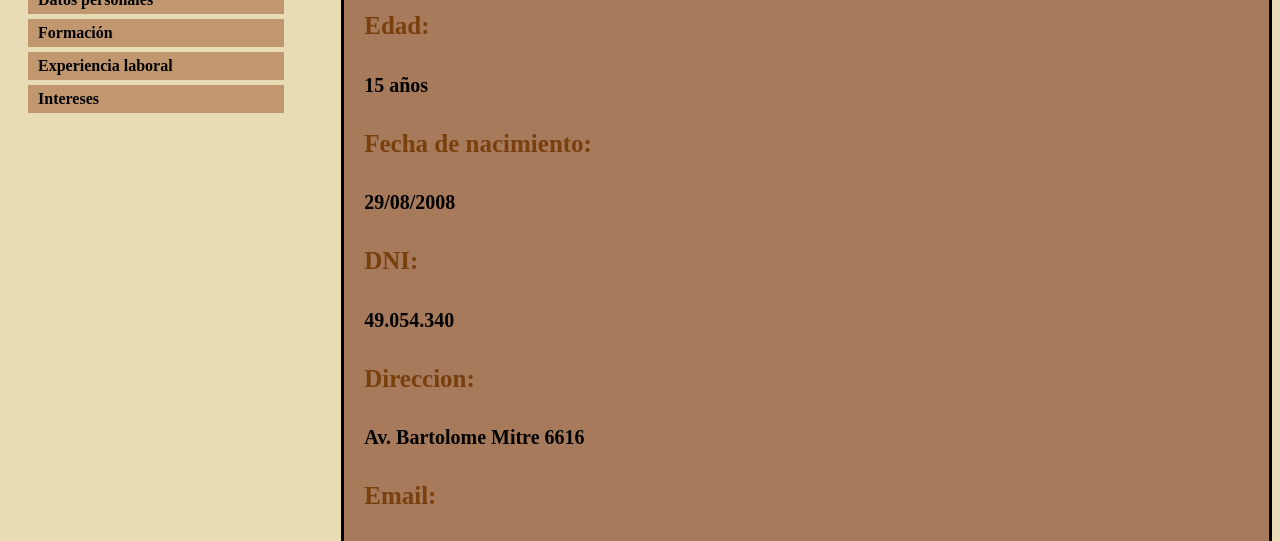
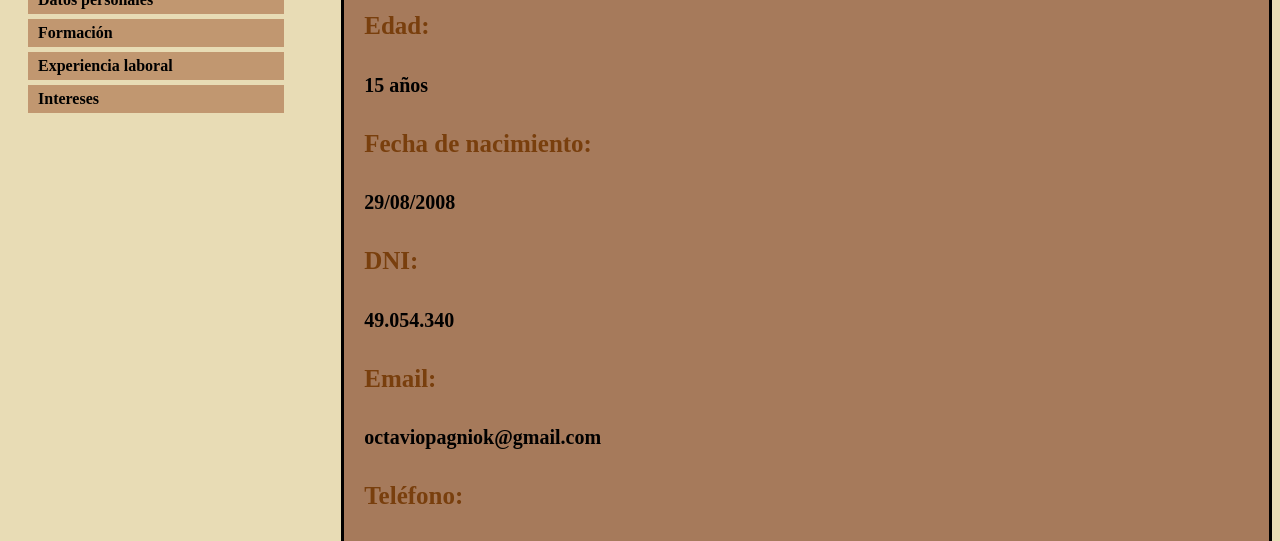
Before and after one commit to Iceyz25/Page, a plain HTML site: page index.html in a window 1280 px wide. Shown: the part 255-796 px from the top of the page. Drawn offline with Linux system fonts and the light colour scheme.

Commit message:
Update index.html

```diff
--- a/index.html
+++ b/index.html
@@ -27,8 +27,6 @@
 	<p>29/08/2008</p>
 	<h4>DNI:</h4>
 	<p>49.054.340</p>
-	<h4>Direccion:</h4>
-	<p>Av. Bartolome Mitre 6616</p>
 	<h4>Email:</h4>
 	<p>octaviopagniok@gmail.com</p>
 	<h4>Teléfono:</h4>
```
